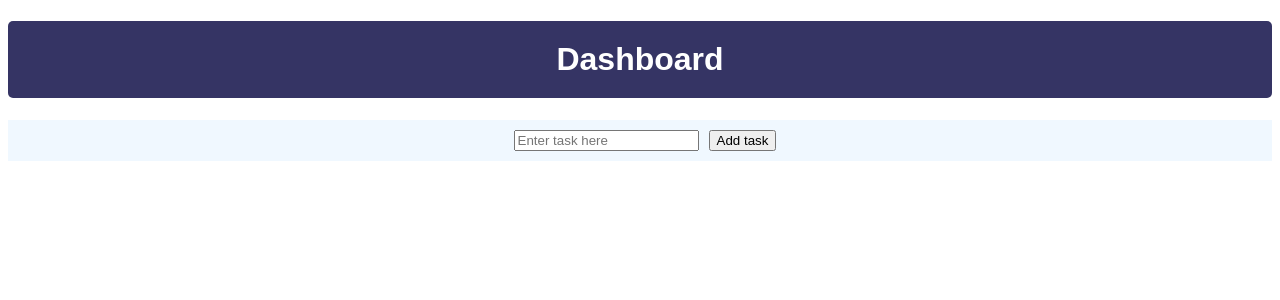
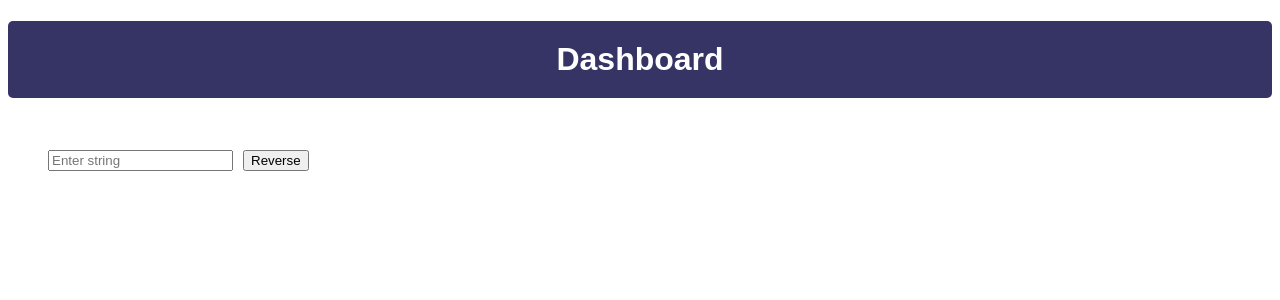
Before and after one commit to PraveenaPrasannan4789/react-apps-portfolio, a React (Vite) app: page / in a window 1280 px wide. Shown: the top 300 px of the page. Built offline with nearby package versions, Linux system fonts and the light colour scheme.

Commit message:
added Even number and reverse string

```diff
--- a/src/App.jsx
+++ b/src/App.jsx
@@ -1,5 +1,7 @@
 import Counter from "./components/Counter";
 import ToDo from "./components/ToDo";
+import EvenNumbers from "./components/EvenNumbers";
+import ReverseString from "./components/ReverseString";
 
 function App() {
   const headerStyle = {
@@ -14,7 +16,9 @@ function App() {
     <>
       <h1 style={headerStyle}>Dashboard</h1>
       {/* <Counter /> */}
-      <ToDo />
+      {/* <ToDo /> */}
+      {/* <EvenNumbers arry={[5, 7, 9, 8]}></EvenNumbers> */}
+      <ReverseString />
     </>
   );
 }
--- /dev/null
+++ b/src/components/EvenNumbers.jsx
@@ -0,0 +1,17 @@
+const EvenNumbers = ({ arry }) => {
+  const filteredArray = arry.filter((val) => val % 2 === 0);
+
+  console.log("fil", filteredArray);
+
+  return (
+    <div>
+      <ul style={{ listStyle: "none" }}>
+        {filteredArray.map((val) => (
+          <li style={{ margin: "10px" }}>{val}</li>
+        ))}
+      </ul>
+    </div>
+  );
+};
+
+export default EvenNumbers;
--- /dev/null
+++ b/src/components/ReverseString.jsx
@@ -0,0 +1,39 @@
+import { useState } from "react";
+
+const ReverseString = () => {
+  const [stringToReverse, setStringToReverse] = useState("");
+  const [reversed, setReversed] = useState("");
+  const [showReversed, setShowReversed] = useState(false);
+
+  const reverseStr = () => {
+    const reversed = stringToReverse.split("").reverse().join("");
+
+    //or
+    //let reversed=''
+    //for(let i=str.length;i>=0;i--){ reversed+=str[i]}
+    setReversed(reversed);
+    setShowReversed(true);
+  };
+
+  return (
+    <div>
+      <div style={{ margin: "10px", padding: "20px" }}>
+        <input
+          type="text"
+          style={{ margin: "10px" }}
+          value={stringToReverse}
+          placeholder="Enter string"
+          onChange={(e) => setStringToReverse(e.target.value)}
+        />
+        <button onClick={() => reverseStr()}>Reverse</button>
+      </div>
+      {showReversed && (
+        <div>
+          <h1>Reversed string is {reversed}</h1>
+        </div>
+      )}
+    </div>
+  );
+};
+
+export default ReverseString;
```
